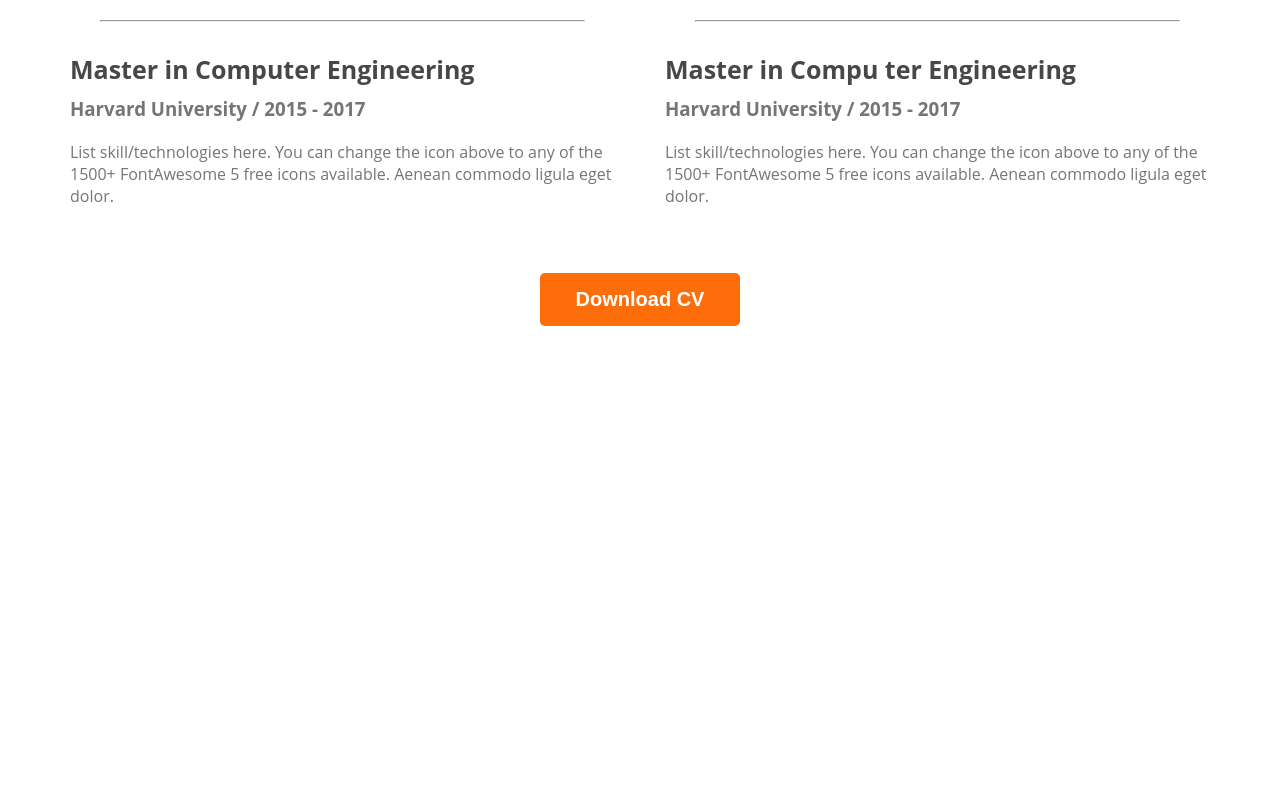
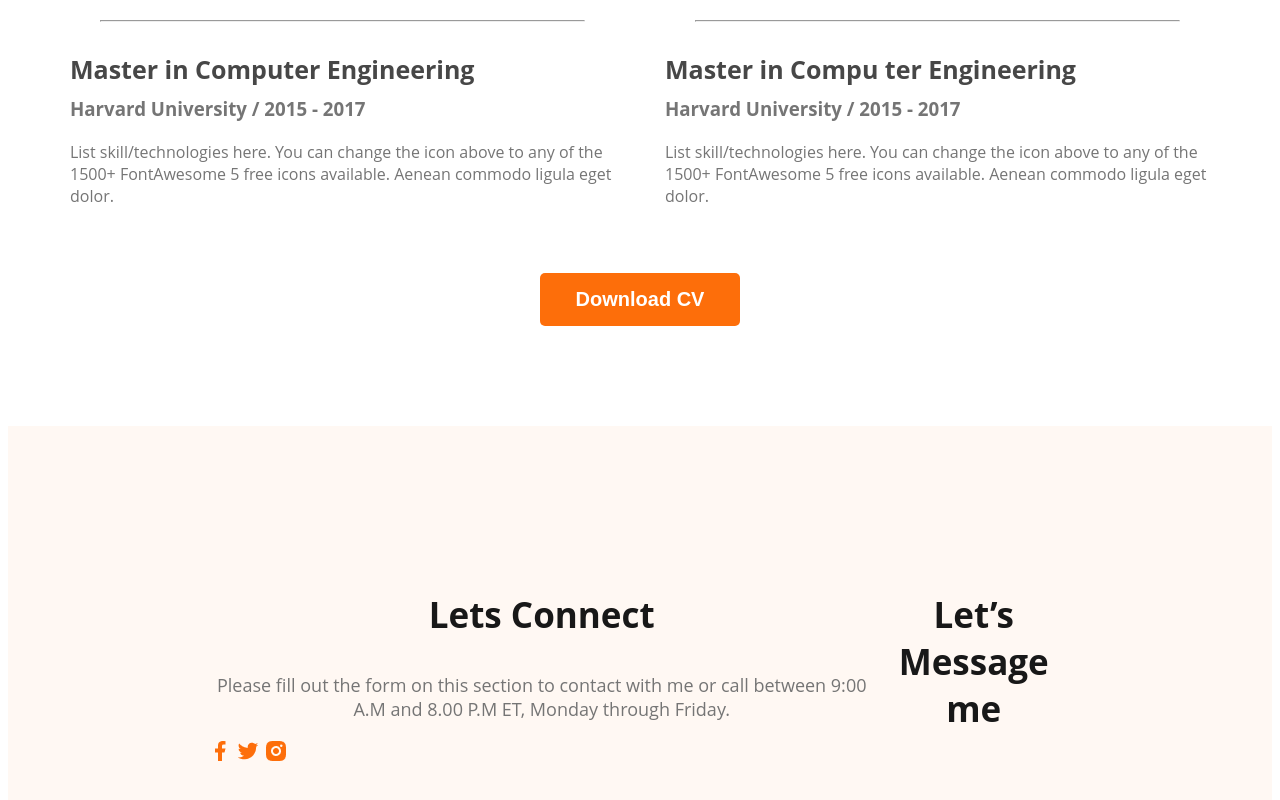
Before and after one commit to imrantahir-1/Developer-portfolio, a plain HTML site: page index.html in a window 1280 px wide. Shown: the part 2868-3668 px from the top of the page. Before the commit the page ends 3202 px from the top, so only its background shows below. Drawn offline with Linux system fonts and the light colour scheme.

Commit message:
basic footer

```diff
--- a/index.html
+++ b/index.html
@@ -162,7 +162,19 @@
         </section>
     </main>
     <footer>
+         <div class="footer-colum">
+            <h3 class="section-title">Lets Connect</h3>
+            <p class="section-description"> Please fill out the form on this section to contact with me or call between 9:00 A.M and 8.00 P.M ET, Monday through Friday.</p>
+            <div class="social links">
+                <a href=""><img src="images/icons/facebook.png" alt=""></a>
+                <a href=""><img src="images/icons/twitter.png" alt=""></a>
+                <a href=""><img src="images/icons/insta.png" alt=""></a>
+            </div>
+         </div>
+         <div class="footer-colum">
+            <h3 class="section-title">Let’s Message me</h3>
 
+         </div>
 
     </footer>
 </body>
--- a/style/portfolio.css
+++ b/style/portfolio.css
@@ -191,3 +191,11 @@ main section {
     text-align: center;
     margin-top: 50px;
 }
+
+/* footer styles */
+footer{
+    display: flex;
+    background:  #FFF8F3;
+    margin-top: 100px;
+    padding: 130px 200px;
+}
```
